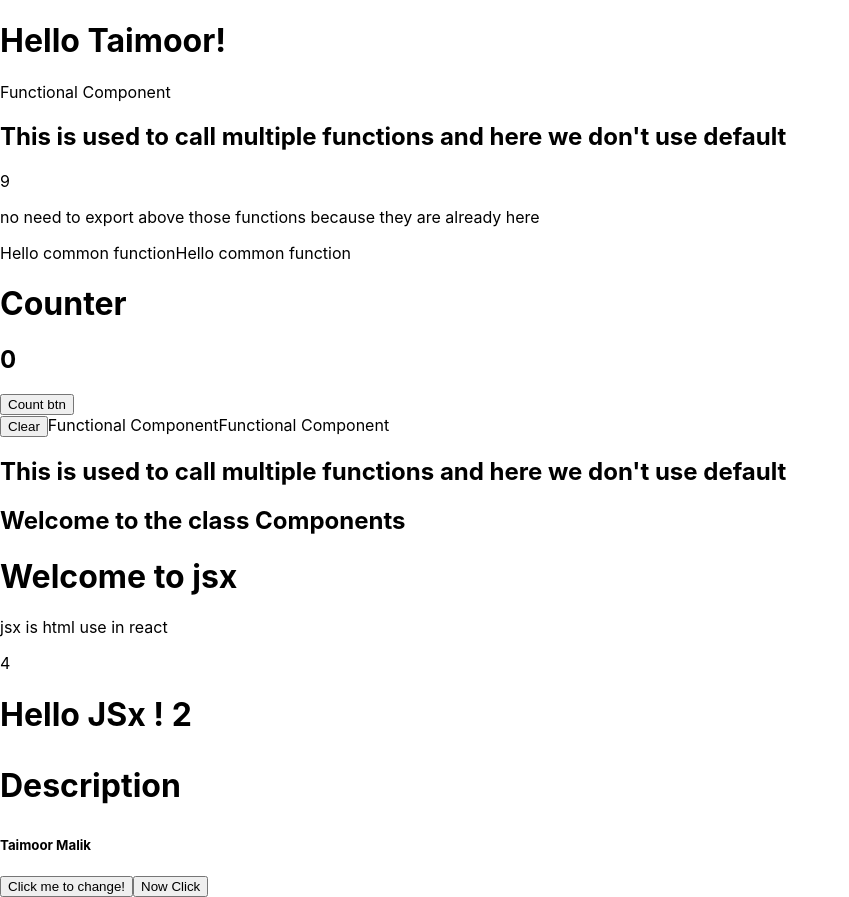
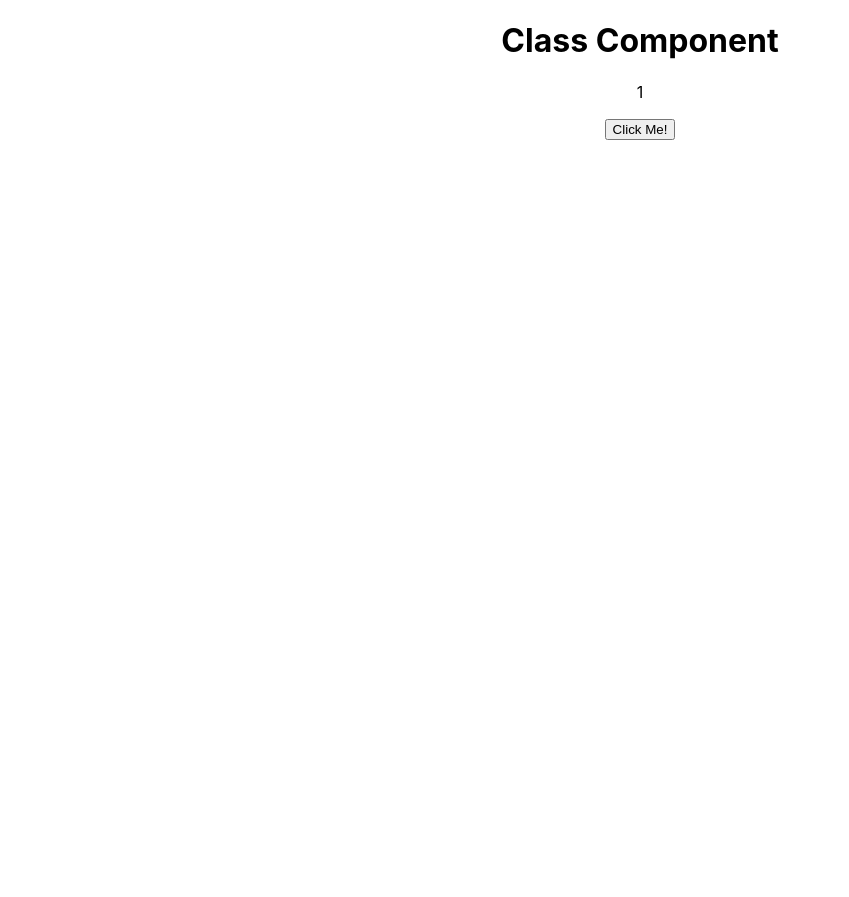
Before and after one commit to TaimoorAli77/code4Education, a React (Create React App) app: page / in a window 1280 px wide. Shown: the whole page, without its empty margins (0-849 px from the left). After the commit the page ends 800 px from the top, so only its background shows below. Built offline with nearby package versions, Linux system fonts and the light colour scheme.

Commit message:
class in react

```diff
--- a/src/App.js
+++ b/src/App.js
@@ -1,26 +1,63 @@
 import './App.css';
-import Button from './Button';
-import Counter from './Counter';
-import User2 from './User2';
-import User3 from './User3';
-import User4 from './User4';
-import Users, { NUsers, NewCustomer } from './Users';
+// import Button from './Button';
+// import Counter from './Counter';
+// import User2 from './User2';
+// import User3 from './User3';
+// import User4 from './User4';
+// import Users, { NUsers, NewCustomer } from './Users';
 
-function App() {
-  return (
-    <>
-      <h1>Hello Taimoor!</h1>
-      <Users />
-      <Counter />
-      <NUsers />
-      <NUsers></NUsers>
-      <NewCustomer />
-      <User2 />
-      <User3 />
-      <User4 />
-      <Button />
-    </>
-  );
+// function App() {
+//   return (
+//     <>
+//       <h1>Hello Taimoor!</h1>
+//       <Users />
+//       <Counter />
+//       <NUsers />
+//       <NUsers></NUsers>
+//       <NewCustomer />
+//       <User2 />
+//       <User3 />
+//       <User4 />
+//       <Button />
+//     </>
+//   );
+// }
+
+// export default App;
+
+
+import React, { Component } from 'react'
+
+export default class App extends Component {
+  constructor() {
+    super();
+    // super is used to use this.
+    // initial state
+    this.state = {
+      // data: "Code 4 Education!"
+      data: 1
+    }
+  }
+  // function keyword is not declared in class
+  demo() {
+    // alert("Hello")
+    this.setState({
+      // data: "Taimoor Ali"
+      data: this.state.data + 1
+    })
+  }
+  render() {
+    console.log(this.state.data)
+    // In render we use console.log
+    return (
+      <>
+        <div className='App'>
+          <h1 >Class Component</h1>
+          <p>{this.state.data}</p>
+          <button onClick={() => { this.demo() }}>Click Me!</button>
+        </div>
+
+      </>
+    )
+  }
 }
-
-export default App;
```
Also changed, not shown: inf.txt.
